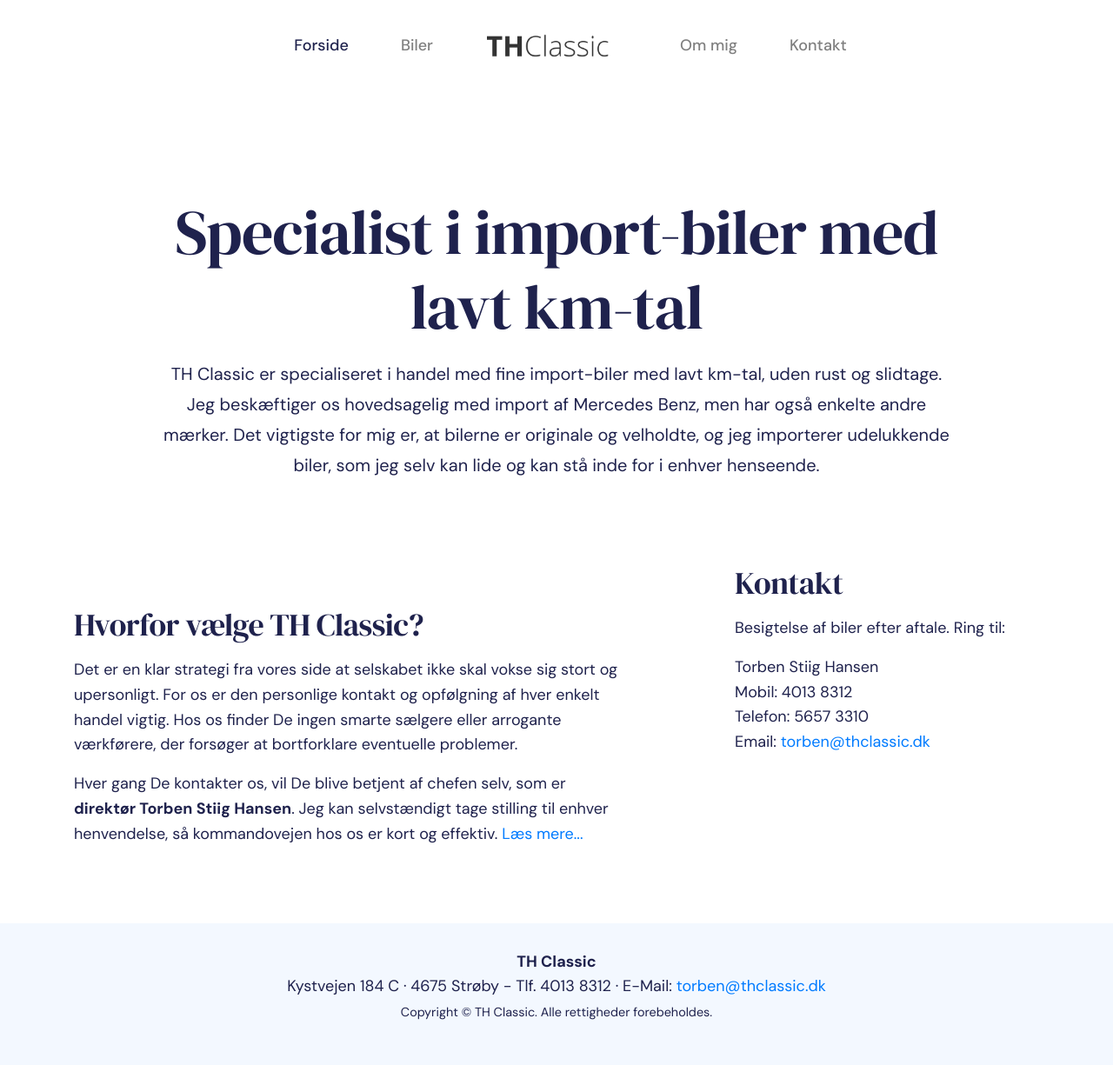
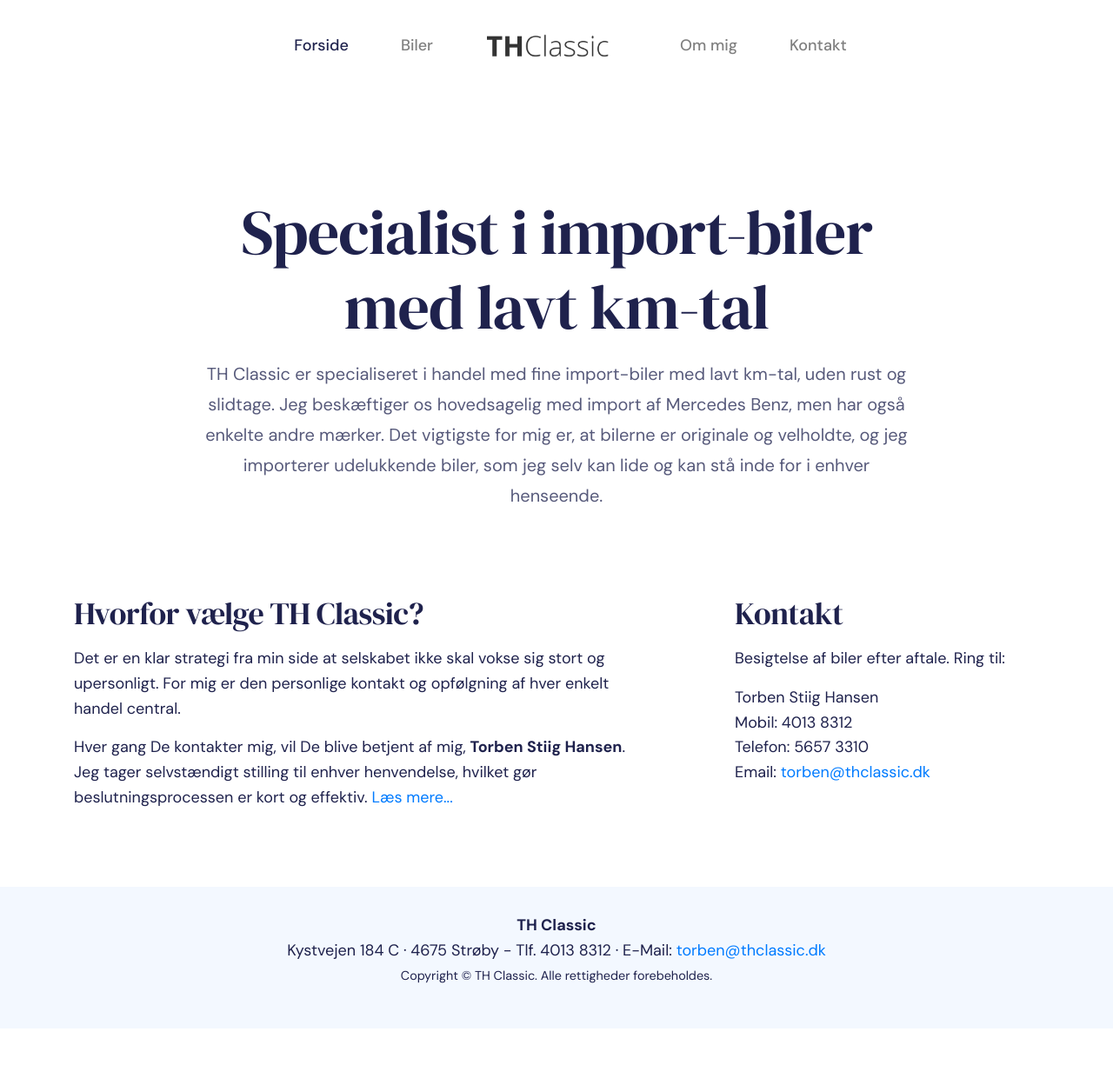
Before and after one commit to aakjaer/thclassic, a Jekyll site: the page built from index.html, in a window 1280 px wide. Shown: the whole page at 87% size. Built offline with Jekyll 4.4.1, drawn with Linux system fonts in a browser that asks for light colours; after the commit the page ends 1183 px from its top, so only the background shows below that.

Commit message:
Tweaking text

```diff
--- a/index.html
+++ b/index.html
@@ -5,11 +5,11 @@
 
 <div class="container">
 	<div class="row intro justify-content-center">
-		<div class="col-md-12 col-xl-10 text-center">
+		<div class="col-md-12 col-xl-9 text-center">
 			<h1 class="display-2 mb-4">
 				<h1 class="display-2 editable">Specialist i import-biler med lavt km-tal</h1>
 
-				<div class="lead editable">
+				<div class="lead text-muted editable">
 					TH Classic er specialiseret i handel med fine import-biler med lavt km-tal, uden rust og slidtage. Jeg beskæftiger os hovedsagelig med import af Mercedes Benz, men har også enkelte andre mærker. Det vigtigste for mig er, at bilerne er originale og velholdte, og jeg importerer udelukkende biler, som jeg selv kan lide og kan stå inde for i enhver henseende.
 				</div>
 			</h1>
@@ -18,10 +18,10 @@
 
 	<div class="row">
 		<div class="col-md-7">
-			<div class="mt-5 editable">
+			<div class="editable">
 				<h2>Hvorfor vælge TH Classic?</h2>
-				<p>Det er en klar strategi fra vores side at selskabet ikke skal vokse sig stort og upersonligt. For os er den personlige kontakt og opfølgning af hver enkelt handel vigtig. Hos os finder De ingen smarte sælgere eller arrogante værkførere, der forsøger at bortforklare eventuelle problemer.<br/> </p>
-				<p>Hver gang De kontakter os, vil De blive betjent af chefen selv, som er <strong>direktør Torben Stiig Hansen</strong>. Jeg kan selvstændigt tage stilling til enhver henvendelse, så kommandovejen hos os er kort og effektiv. <a href="/om/">Læs mere...</a></p>
+				<p>Det er en klar strategi fra min side at selskabet ikke skal vokse sig stort og upersonligt. For mig er den personlige kontakt og opfølgning af hver enkelt handel central.</p>
+				<p>Hver gang De kontakter mig, vil De blive betjent af mig, <strong>Torben Stiig Hansen</strong>. Jeg tager selvstændigt stilling til enhver henvendelse, hvilket gør beslutningsprocessen er kort og effektiv. <a href="/om/">Læs mere...</a></p>
 			</div>
 		</div>
 		<div class="col-md-4 offset-md-1">
```
